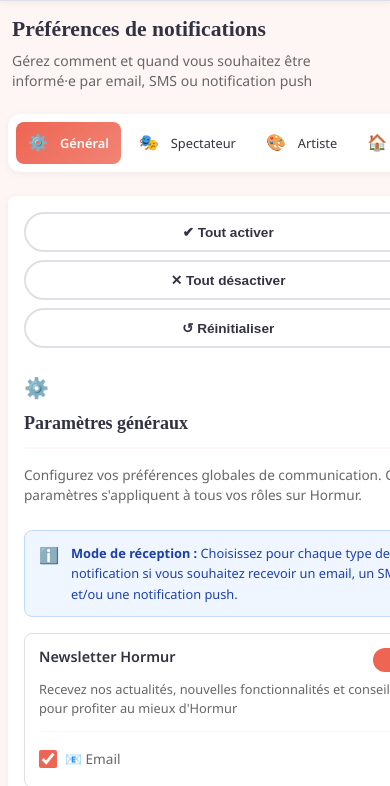
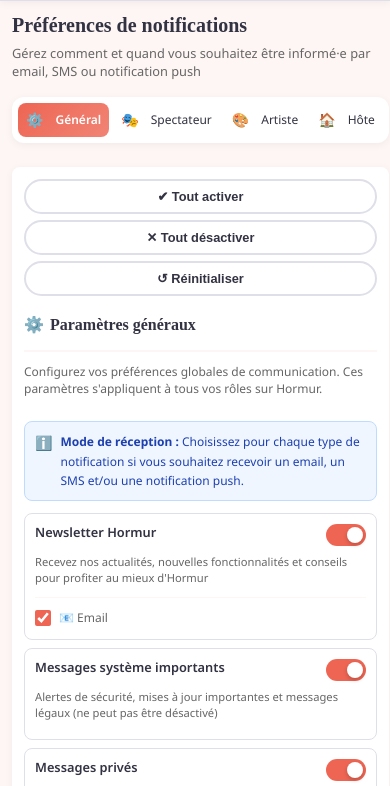
Before and after one commit to MartinJeudy/contact-preferences, a plain HTML site: page index.html in a window 390 px wide. Shown: the part 56-842 px from the top of the page. Drawn offline with Linux system fonts and the light colour scheme; a web font is replaced by a local one.

Commit message:
Update index.html

```diff
--- a/index.html
+++ b/index.html
@@ -553,272 +553,329 @@
 
     /* Smartphones (max 640px) */
     @media (max-width: 640px) {
-      html, body {
+      html {
+        overflow-x: hidden;
         width: 100%;
-        max-width: 100%;
-        overflow-x: hidden;
-        position: relative;
       }
 
       body {
         padding: 0;
         font-size: 14px;
+        overflow-x: hidden;
+        width: 100%;
+        margin: 0;
       }
 
       .header {
         width: 100%;
-        max-width: 100%;
       }
 
       .header-content {
-        padding: 0 0.75rem;
+        padding: 0 0.5rem;
         gap: 0.5rem;
-        max-width: 100%;
+        width: 100%;
+        box-sizing: border-box;
       }
 
       .logo {
         height: 24px;
-        max-width: 120px;
+        max-width: 100px;
         object-fit: contain;
       }
 
       .back-link {
-        font-size: 0.875rem;
-        max-width: 60%;
+        font-size: 0.75rem;
+        flex: 1;
+        text-align: right;
         overflow: hidden;
         text-overflow: ellipsis;
-      }
-
-      .back-link span {
-        display: inline-block;
+        white-space: nowrap;
       }
 
       .container {
-        padding: 1rem 0.5rem;
-        width: 100%;
-        max-width: 100%;
-        box-sizing: border-box;
-      }
-
-      .page-header {
-        margin-bottom: 1.5rem;
-        padding: 0 0.25rem;
+        padding: 0.75rem;
         width: 100%;
         box-sizing: border-box;
+        overflow-x: hidden;
+      }
+
+      .page-header {
+        margin-bottom: 1rem;
+        padding: 0;
+        width: 100%;
+        box-sizing: border-box;
       }
 
       .page-title {
-        font-size: 1.35rem;
+        font-size: 1.25rem;
         line-height: 1.2;
-        word-wrap: break-word;
+        word-break: break-word;
       }
 
       .page-subtitle {
+        font-size: 0.8rem;
+        line-height: 1.4;
+        word-break: break-word;
+      }
+
+      .nav-section {
+        padding: 0.375rem;
+        gap: 0.25rem;
+        width: 100%;
+        box-sizing: border-box;
+        overflow-x: auto;
+        -webkit-overflow-scrolling: touch;
+      }
+
+      .nav-item {
+        padding: 0.375rem 0.5rem;
+        font-size: 0.75rem;
+        flex-shrink: 0;
+      }
+
+      .nav-icon {
         font-size: 0.875rem;
-        line-height: 1.4;
-        word-wrap: break-word;
       }
 
       .content {
-        padding: 1rem;
+        padding: 0.75rem;
         border-radius: 8px;
         width: 100%;
         box-sizing: border-box;
+        overflow-x: hidden;
+      }
+
+      .quick-actions {
+        flex-direction: column;
+        gap: 0.375rem;
+        margin-bottom: 1rem;
+        width: 100%;
+      }
+
+      .quick-btn {
+        width: 100%;
+        text-align: center;
+        padding: 0.5rem 0.75rem;
+        font-size: 0.8rem;
+        box-sizing: border-box;
       }
 
       .section {
-        margin-bottom: 2rem;
+        margin-bottom: 1.5rem;
         width: 100%;
+        overflow-x: hidden;
       }
 
       .section-header {
-        margin-bottom: 1rem;
-        gap: 0.5rem;
+        margin-bottom: 0.75rem;
+        gap: 0.375rem;
         flex-wrap: wrap;
       }
 
+      .section-icon {
+        font-size: 1rem;
+      }
+
       .section-title {
-        font-size: 1.125rem;
+        font-size: 1rem;
         line-height: 1.3;
-        flex: 1 1 100%;
-        word-wrap: break-word;
+        flex: 1;
+        word-break: break-word;
       }
 
       .section-description {
-        font-size: 0.85rem;
-        line-height: 1.5;
-        word-wrap: break-word;
+        font-size: 0.75rem;
+        line-height: 1.4;
+        word-break: break-word;
       }
 
       .role-badge {
-        font-size: 0.7rem;
-        padding: 0.2rem 0.5rem;
-      }
-
-      .notification-item {
-        padding: 0.875rem;
+        font-size: 0.6rem;
+        padding: 0.125rem 0.375rem;
+        margin-left: 0.25rem;
+      }
+
+      .alert {
+        padding: 0.625rem;
+        font-size: 0.75rem;
         margin-bottom: 0.75rem;
         width: 100%;
         box-sizing: border-box;
+        gap: 0.5rem;
+      }
+
+      .alert-icon {
+        font-size: 0.875rem;
+        min-width: 0.875rem;
+      }
+
+      .notification-item {
+        padding: 0.625rem;
+        margin-bottom: 0.5rem;
+        width: 100%;
+        box-sizing: border-box;
+        overflow: hidden;
+      }
+
+      .notification-header {
+        gap: 0.5rem;
+        align-items: flex-start;
       }
 
       .notification-title {
-        font-size: 0.9rem;
+        font-size: 0.8rem;
         line-height: 1.3;
-        word-wrap: break-word;
-        max-width: 100%;
+        word-break: break-word;
+        flex: 1;
+        padding-right: 0.25rem;
       }
 
       .notification-description {
-        font-size: 0.8rem;
-        line-height: 1.5;
-        margin-bottom: 0.75rem;
-        word-wrap: break-word;
+        font-size: 0.7rem;
+        line-height: 1.4;
+        margin-bottom: 0.5rem;
+        word-break: break-word;
       }
 
       .channels {
         flex-direction: column;
-        gap: 0.75rem;
-        padding-top: 0.75rem;
+        gap: 0.5rem;
+        padding-top: 0.5rem;
       }
 
       .channel-option {
-        font-size: 0.85rem;
-        padding: 0.25rem 0;
+        font-size: 0.75rem;
+        padding: 0.125rem 0;
       }
 
       .channel-option input[type="checkbox"] {
-        width: 18px;
-        height: 18px;
-        min-width: 18px;
+        width: 16px;
+        height: 16px;
+        min-width: 16px;
       }
 
       .toggle {
-        width: 44px;
-        height: 24px;
-        min-width: 44px;
+        width: 40px;
+        height: 22px;
+        min-width: 40px;
+        flex-shrink: 0;
       }
 
       .toggle-slider:before {
-        height: 18px;
-        width: 18px;
+        height: 16px;
+        width: 16px;
       }
 
       .toggle input:checked + .toggle-slider:before {
-        transform: translateX(20px);
-      }
-
-      .alert {
-        padding: 0.75rem 0.875rem;
-        font-size: 0.8rem;
-        margin-bottom: 1rem;
+        transform: translateX(18px);
+      }
+
+      .save-section {
+        margin: 1rem 0 0 0;
+        padding: 0.75rem;
+        border-radius: 8px;
         width: 100%;
         box-sizing: border-box;
-      }
-
-      .alert-icon {
-        font-size: 1rem;
-      }
-
-      .quick-actions {
-        flex-direction: column;
-        gap: 0.5rem;
-        margin-bottom: 1.5rem;
-        width: 100%;
-      }
-
-      .quick-btn {
-        width: 100%;
-        text-align: center;
-        padding: 0.625rem 1rem;
+        background: #fff;
+        border-top: 2px solid var(--bg);
+      }
+
+      .save-btn {
+        padding: 0.75rem 1rem;
         font-size: 0.85rem;
-        box-sizing: border-box;
-      }
-
-      .save-section {
-        margin: 1.5rem -1rem -1rem;
-        padding: 1rem;
-        border-radius: 0;
-        width: calc(100% + 2rem);
-        max-width: calc(100% + 2rem);
-        box-sizing: border-box;
-      }
-
-      .save-btn {
-        padding: 0.875rem 1.5rem;
-        font-size: 0.9rem;
         width: 100%;
         box-sizing: border-box;
       }
 
-      .nav-section {
-        padding: 0.5rem;
-        gap: 0.375rem;
-        width: 100%;
-        box-sizing: border-box;
-      }
-
-      .nav-item {
-        padding: 0.5rem 0.75rem;
+      .save-status {
         font-size: 0.8rem;
-        min-width: fit-content;
-      }
-
-      .nav-icon {
-        font-size: 1rem;
       }
     }
 
     /* Très petits smartphones (max 375px) */
     @media (max-width: 375px) {
+      .container {
+        padding: 0.5rem;
+      }
+
       .page-title {
-        font-size: 1.25rem;
+        font-size: 1.1rem;
+      }
+
+      .page-subtitle {
+        font-size: 0.75rem;
       }
 
       .section-title {
-        font-size: 1rem;
+        font-size: 0.9rem;
       }
 
       .notification-title {
-        font-size: 0.85rem;
+        font-size: 0.75rem;
       }
 
       .notification-description {
-        font-size: 0.75rem;
+        font-size: 0.65rem;
       }
 
       .content {
-        padding: 0.75rem;
+        padding: 0.5rem;
       }
 
       .notification-item {
-        padding: 0.75rem;
+        padding: 0.5rem;
       }
 
       .save-section {
-        padding: 0.875rem;
+        margin: 0.75rem -0.5rem -0.5rem;
+        padding: 0.625rem 0.5rem;
+        width: calc(100% + 1rem);
       }
 
       .header-content {
-        padding: 0 0.5rem;
+        padding: 0 0.375rem;
       }
 
       .logo {
         height: 20px;
+        max-width: 80px;
       }
 
       .back-link {
+        font-size: 0.7rem;
+      }
+
+      .nav-item {
+        font-size: 0.7rem;
+        padding: 0.3rem 0.4rem;
+      }
+
+      .nav-icon {
         font-size: 0.75rem;
       }
 
-      .nav-item {
+      .quick-btn {
         font-size: 0.75rem;
-        padding: 0.375rem 0.625rem;
-      }
-
-      .quick-btn {
+        padding: 0.4rem 0.6rem;
+      }
+
+      .toggle {
+        width: 36px;
+        height: 20px;
+      }
+
+      .toggle-slider:before {
+        height: 14px;
+        width: 14px;
+      }
+
+      .toggle input:checked + .toggle-slider:before {
+        transform: translateX(16px);
+      }
+
+      .save-btn {
+        padding: 0.625rem 0.875rem;
         font-size: 0.8rem;
-        padding: 0.5rem 0.75rem;
       }
     }
 
```
